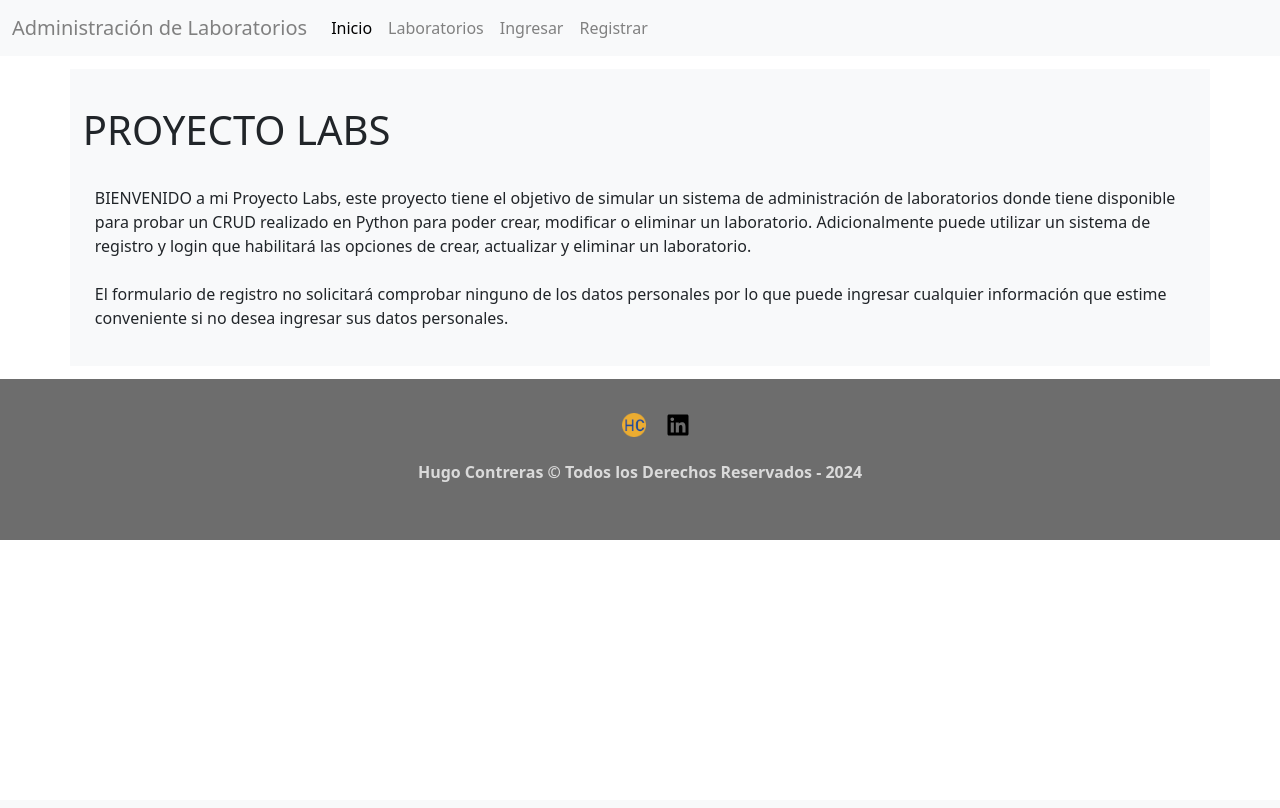
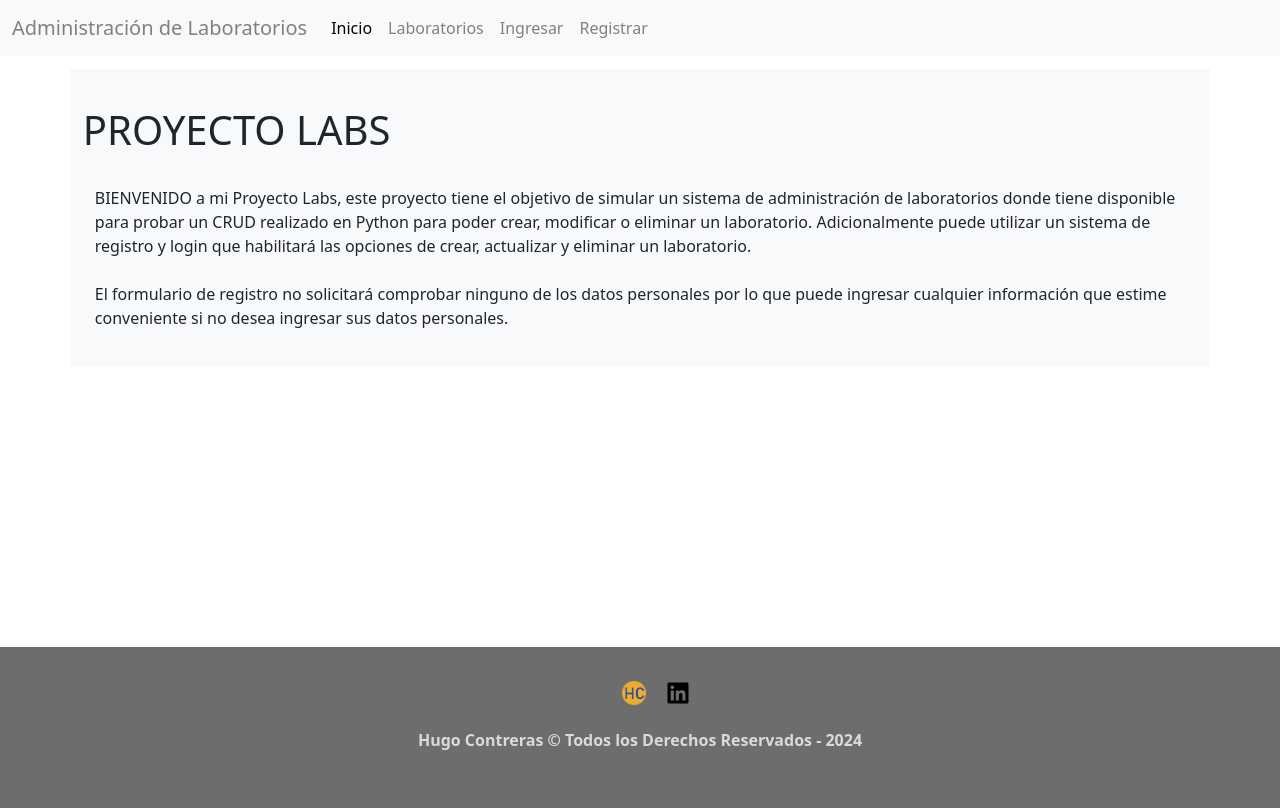
Before and after one commit to hugounico/CRUD, a Django app: page / in a window 1280 px wide. Before the commit the page ends 540 px from the top, so only its background shows below. Run offline with Django 4.2, Linux system fonts and the light colour scheme; some libraries are stand-ins or nearby versions.

Commit message:
almostfinish

```diff
--- a/static/css/style.css
+++ b/static/css/style.css
@@ -1,8 +1,27 @@
+body {
+    margin: 0;
+    padding: 0;
+    min-height: 101vh;
+    display: flex;
+    flex-direction: column;
+}
+
+.main-content {
+    flex: 1;
+}
+
+/* Cambiar el color del botón del menú desplegable */
+.navbar-toggler-icon {
+    background-color: red; /* Cambia el color */
+}
+.navbar-toggler-icon {
+    background-color: black; /* Cambia el color */
+}
+
 /* NAVBAR */
 .navbar a{
     color: grey;
 }
-
 
 /* FORMULARIOS */
 .forms {
@@ -10,10 +29,6 @@
     margin-bottom: 1%;
     padding: 1%;
 }
-
-
-
-
 
 /* FOOTER */
 .footer {                                       /*color de fondo, letras y centrado de items*/
--- a/templates/core/base.html
+++ b/templates/core/base.html
@@ -15,6 +15,7 @@
 
 </head>
 <body>
+    <div class="main-content">
     <!-- NAVBAR -->
     <nav class="navbar navbar-expand-lg bg-light">
         <div class="container-fluid">
@@ -44,7 +45,7 @@
 
 
 
-
+    </div>
     <!-- FOOTER -->
     <footer class="footer">
         <div class="footer__redes">
```
